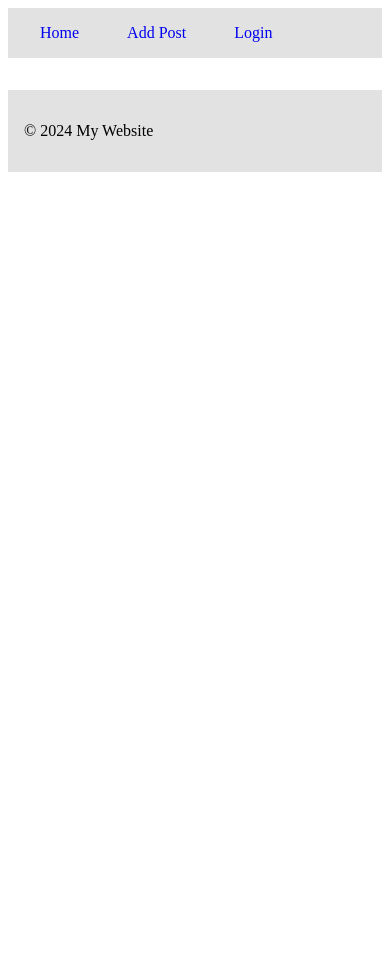
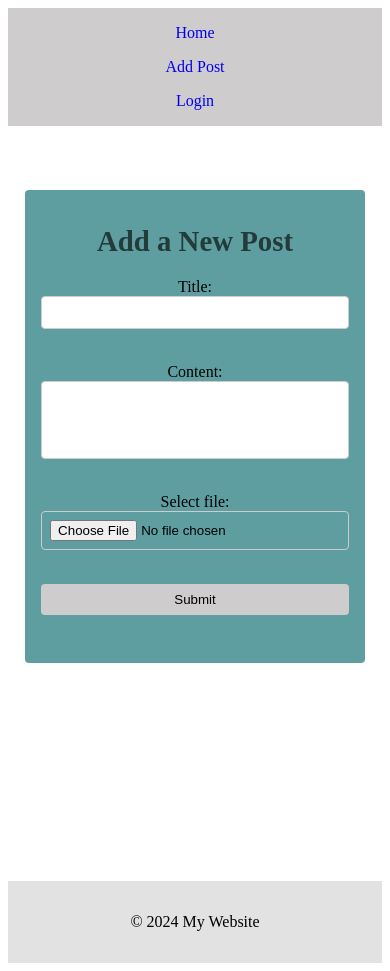
Before and after one commit to Swennu/Web_Dev_Homework, a plain HTML site: page addPost.html in a window 390 px wide. Before the commit the page ends 844 px from the top, so only its background shows below. Drawn offline with Linux system fonts and the light colour scheme.

Commit message:
Updated pages

```diff
--- a/addPost.html
+++ b/addPost.html
@@ -13,9 +13,21 @@
             <li><a href="login.html" class="nav-item">Login</a></li>
         </ul>
     </nav>
+    <main class="add-post">
 
-    <main>
 
+        <div class="post-form">
+            <h1 id="mainHeader">Add a New Post</h1>
+            <form action="index.html" method="get">
+                <label for="title">Title:</label><br>
+                <input type="text" id="title" name="title" required><br><br>
+                <label for="content">Content:</label><br>
+                <textarea id="content" name="content" rows="4" cols="50" required></textarea><br><br>
+                <label for="file">Select file:</label>
+                <input type="file" name="file" id="file"> <br><br>
+                <input type="submit" value="Submit">
+            </form>
+        </div>
     </main>
 
     <footer>
--- a/style.css
+++ b/style.css
@@ -2,23 +2,21 @@ nav ul {
 display: flex;
 gap: 1rem;
 list-style: none;
-background: #e2e2e2;
+background: #cecccc;
 padding: 1rem;
 }
-
-
 .nav-item {
 text-decoration: none;
 padding: 0.5rem 1rem;
 border-radius: 5px;
 }
-
-
 .nav-item:hover {
-background-color: #ccc;
+background-color: #9c9a9a;
 }
-
 footer {
+    text-align: center;
+    justify-content: center;
+    align-items: center;
     text-align: center;
     display: flex;
     padding: 1rem;
@@ -26,3 +24,71 @@ footer {
     margin-top: 2rem;
     bottom: 0;
 }
+#mainHeader {
+  text-align: center;
+  font-size: 1.8rem;
+  color: rgb(35, 59, 59);
+}
+main.add-post, main.login, main.index {
+    padding: 1rem;
+    text-align: center;
+    padding: auto;
+    min-height: 80vh; /* Ensures footer stays at the bottom */
+}
+
+.post-form, .login-form {
+    margin: 2rem auto; /* Centers */
+    padding: 1rem;
+    border-radius: 4px;
+    width: 300px;
+    background-color: cadetblue;
+}
+.post-form input, .post-form textarea, .login-form input {
+    width: 100%;
+    padding: 0.5rem;
+    margin-bottom: 1rem;
+    border: 1px solid #ccc;
+    border-radius: 4px;
+    resize: none;
+}
+.post-form input[type="text"] {
+    font-weight: bold;
+}
+.post-form input[type="submit"] {
+    padding: 0.5rem 1rem;
+    background-color: #cecccc;
+    border: none;
+    border-radius: 4px;
+    cursor: pointer;
+}
+.post-form input[type="submit"]:hover  {
+    background-color: #918f8f;
+}
+.login-form input[type="submit"]:hover  {
+    background-color: #918f8f;
+}
+.login-form input[type="submit"] {
+    padding: 0.5rem 1rem;
+    background-color: #cecccc;
+    border: none;
+    border-radius: 4px;
+    cursor: pointer;
+    max-width: 200px;
+}
+.login-form input[type="text"], .login-form input[type="password"] {
+    padding: 0.5rem 1rem;
+    border: 1px solid #ccc;
+    border-radius: 4px;
+    max-width: fit-content;
+    margin: auto;
+}
+@media (max-width: 600px) {
+  nav ul {
+    flex-direction: column;
+    align-items: center;
+  }
+
+  .post-form {
+    width: 90%;
+  }
+}
```
Also changed, not shown: index.html (+4 -2 lines), login.html (+11 -1 lines).
